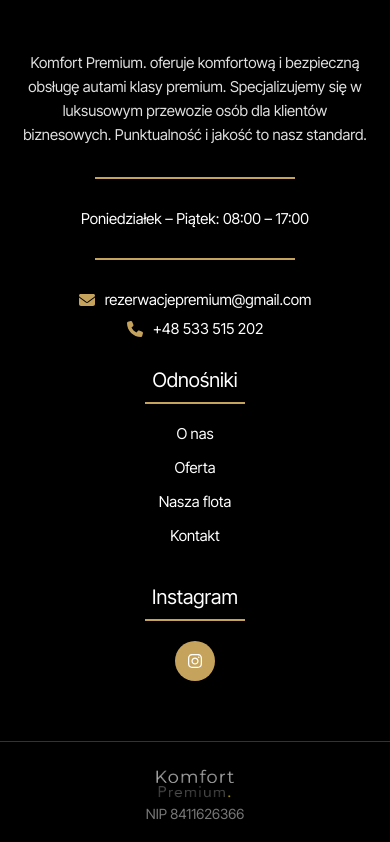
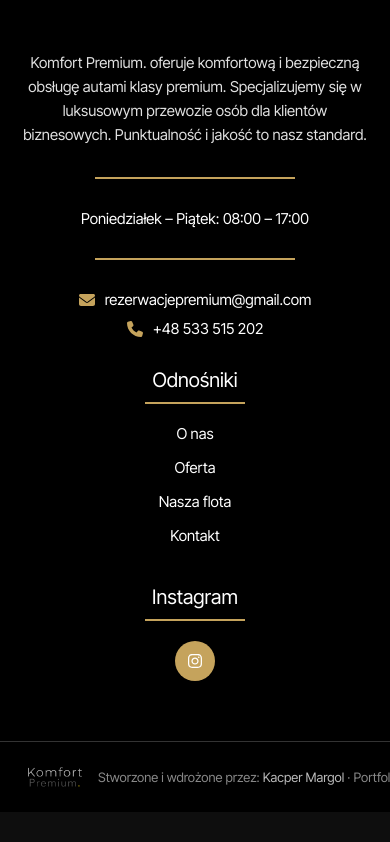
Before and after one commit to PositivWarrior/komfort_premium_v2, a Next.js app in the folder premium-next/: page / in a window 390 px wide. Shown: the part 10968-11810 px from the top of the page. After the commit the page ends 11780 px from the top, so only its background shows below. Built offline with nearby package versions, Linux system fonts and the light colour scheme.

Commit message:
style: update footer layout and styling for improved responsiveness and visual consistency

```diff
--- a/premium-next/src/app/globals.css
+++ b/premium-next/src/app/globals.css
@@ -348,9 +348,18 @@ a {
     flex: 1 1 100% !important;
   }
   .footer-row-container {
-    flex-direction: column !important;
-    text-align: center !important;
+    flex-direction: row !important;
+    flex-wrap: nowrap !important;
+    justify-content: space-between !important;
     align-items: center !important;
+    gap: 8px !important;
+    font-size: 11px !important;
+  }
+  .footer-row-container img {
+    width: 70px !important;
+  }
+  .footer-row-container a {
+    font-size: 11px !important;
   }
 }
 
--- a/premium-next/src/components/Footer.jsx
+++ b/premium-next/src/components/Footer.jsx
@@ -250,19 +250,19 @@ export default function Footer() {
         style={{
           borderTop: "1px solid #333",
           marginTop: "60px",
-          paddingTop: "20px",
           display: "flex",
           justifyContent: "space-between",
           alignItems: "center",
+          gap: "16px",
           maxWidth: "1140px",
           margin: "60px auto 0 auto",
           padding: "20px 20px 0 20px",
-          flexWrap: "wrap",
+          flexWrap: "nowrap",
           fontSize: "14px",
           color: "#777",
         }}
       >
-        <div style={{ display: "flex", alignItems: "center" }}>
+        <div style={{ display: "flex", alignItems: "center", flexShrink: 0 }}>
           <img
             src={assets("logo-komofrt.png")}
             alt="Komfort Premium"
@@ -270,7 +270,32 @@ export default function Footer() {
             style={{ opacity: 0.7 }}
           />
         </div>
-        <div>NIP 8411626366</div>
+
+        <div
+          style={{
+            flex: "1 1 auto",
+            textAlign: "center",
+            fontSize: "13px",
+            color: "#888",
+            lineHeight: "1.4",
+            whiteSpace: "nowrap",
+          }}
+        >
+          Stworzone i wdrożone przez:{" "}
+          <span style={{ color: "#bbb" }}>Kacper Margol</span>
+          {" · "}
+          Portfolio:{" "}
+          <a
+            href="https://kacpermargol.eu"
+            target="_blank"
+            rel="noopener noreferrer"
+            style={{ color: "rgb(197, 163, 92)", textDecoration: "none" }}
+          >
+            kacpermargol.eu
+          </a>
+        </div>
+
+        <div style={{ flexShrink: 0, whiteSpace: "nowrap" }}>NIP 8411626366</div>
       </div>
     </footer>
   );
```
